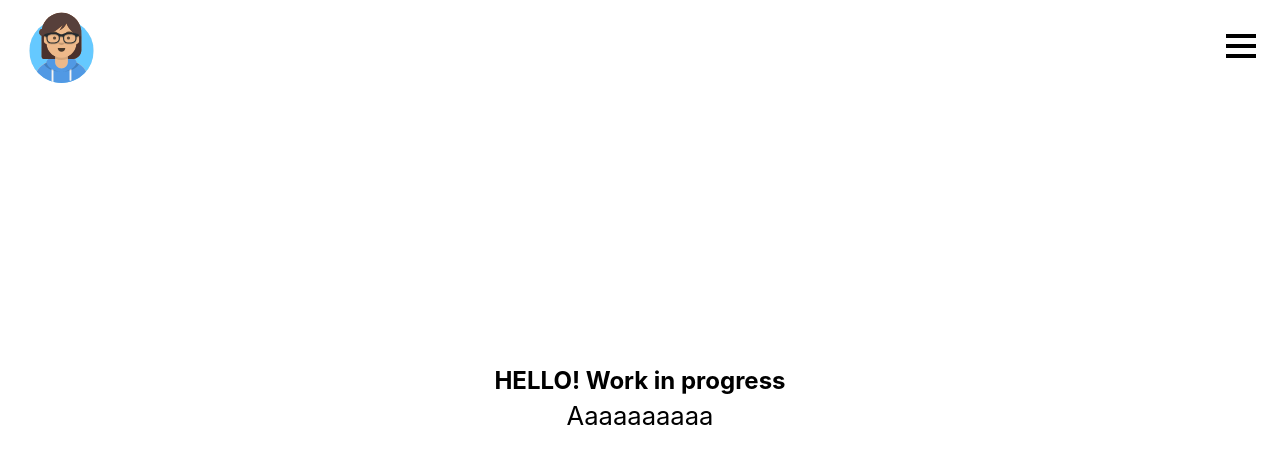
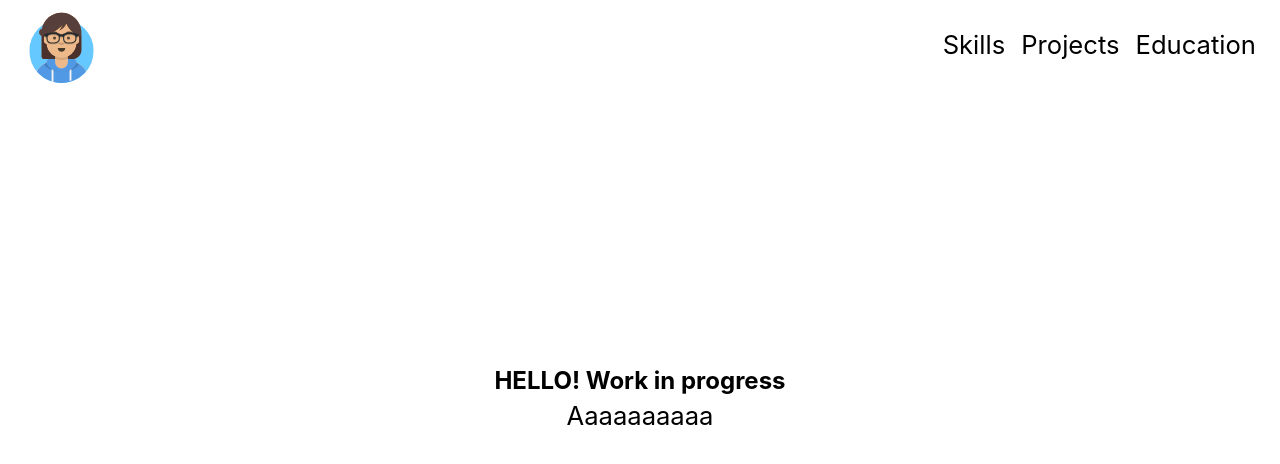
Before and after one commit to dragoncorf/PersonalPage, a Next.js app: page / in a window 1280 px wide. Shown: the top 464 px of the page. Built offline with nearby package versions, Linux system fonts and the light colour scheme.

Commit message:
Fix media query for navbar

```diff
--- a/src/components/MenuIcon.tsx
+++ b/src/components/MenuIcon.tsx
@@ -8,6 +8,15 @@ const MenuIcon = () => {
       <div></div>
       <style jsx>
         {`
+          .menu {
+            display: none;
+          }
+
+          @media (max-width: 768px) {
+            .menu {
+              display: block;
+            }
+          }
           .menu div {
             width: 30px;
             height: 4px;
--- a/src/components/NavBar.tsx
+++ b/src/components/NavBar.tsx
@@ -15,15 +15,21 @@ const NavBar: React.FC<{ currentRoute: string }> = ({ currentRoute }) => {
           objectFit="fill"
         />
       </figure>
-      {showMobileView ? (
-        <MenuIcon />
-      ) : (
-        <ul className="flex items-center space-x-4">
-          <li>Skills</li>
-          <li>Projects</li>
-          <li>Education</li>
-        </ul>
-      )}
+
+      <MenuIcon />
+
+      <ul className="extended-menu flex items-center space-x-4">
+        <li>Skills</li>
+        <li>Projects</li>
+        <li>Education</li>
+      </ul>
+      <style jsx>{`
+        @media (max-width: 768px) {
+          .extended-menu {
+            display: none;
+          }
+        }
+      `}</style>
     </div>
   );
 };
```
